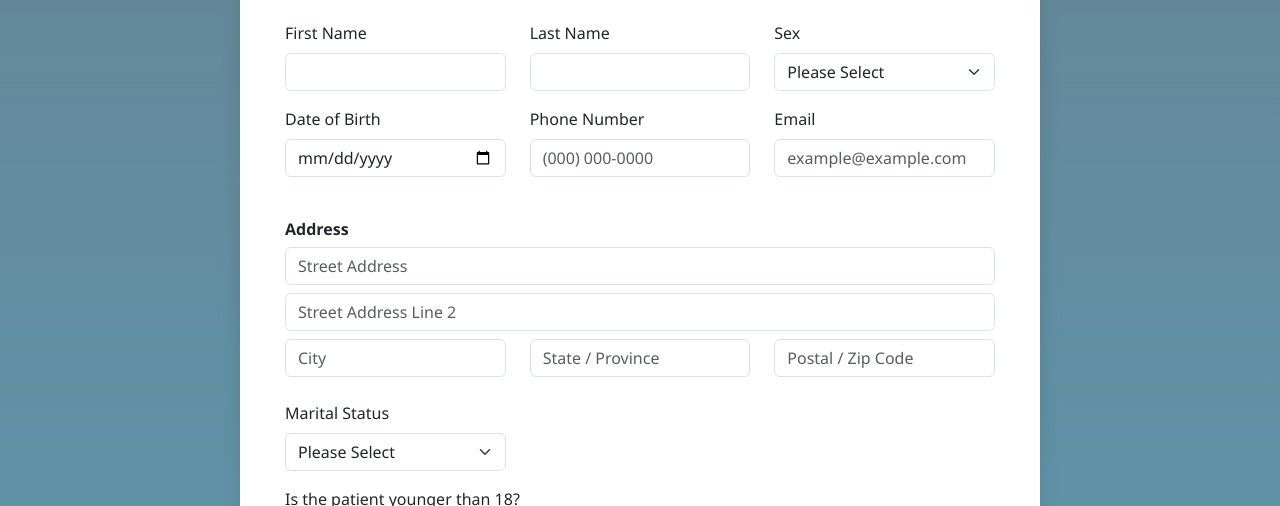
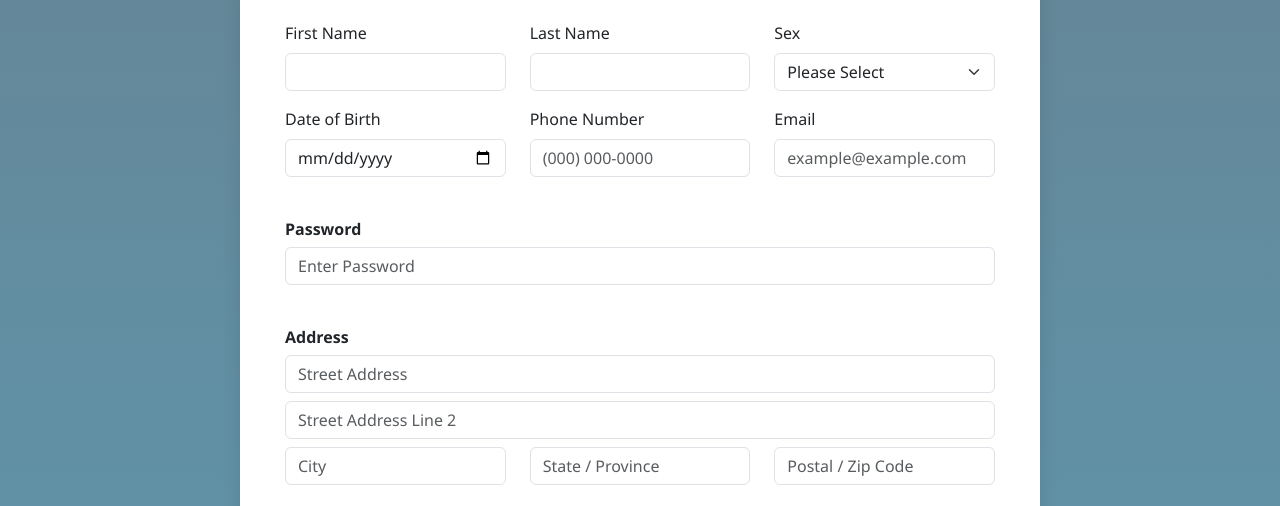
Before and after one commit to mterzii/Gazimagusa-Appointment-System, a plain HTML site: page Gazimagusa-Appointment-System/Client/Register/Register.html in a window 1280 px wide. Shown: the part 270-776 px from the top of the page. Drawn offline with nearby package versions, Linux system fonts and the light colour scheme.

Commit message:
mert: register güncellendi

```diff
--- a/Gazimagusa-Appointment-System/Client/Register/Register.html
+++ b/Gazimagusa-Appointment-System/Client/Register/Register.html
@@ -68,6 +68,16 @@
               placeholder="example@example.com"
             />
           </div>
+        </div>
+
+        <!-- Password -->
+        <div class="section-title">Password</div>
+        <div class="mb-3">
+          <input
+            type="password"
+            class="form-control mb-2"
+            placeholder="Enter Password"
+          />
         </div>
 
         <!-- Address -->
```
